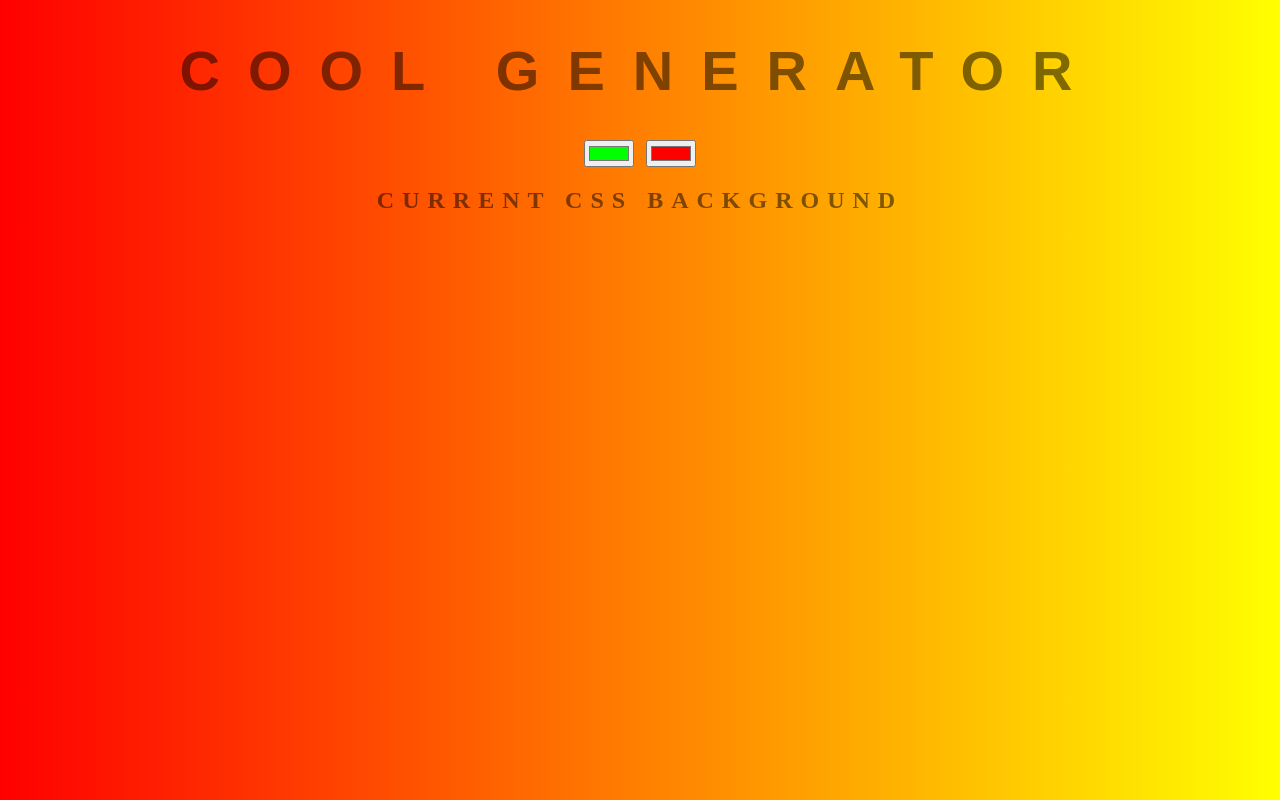
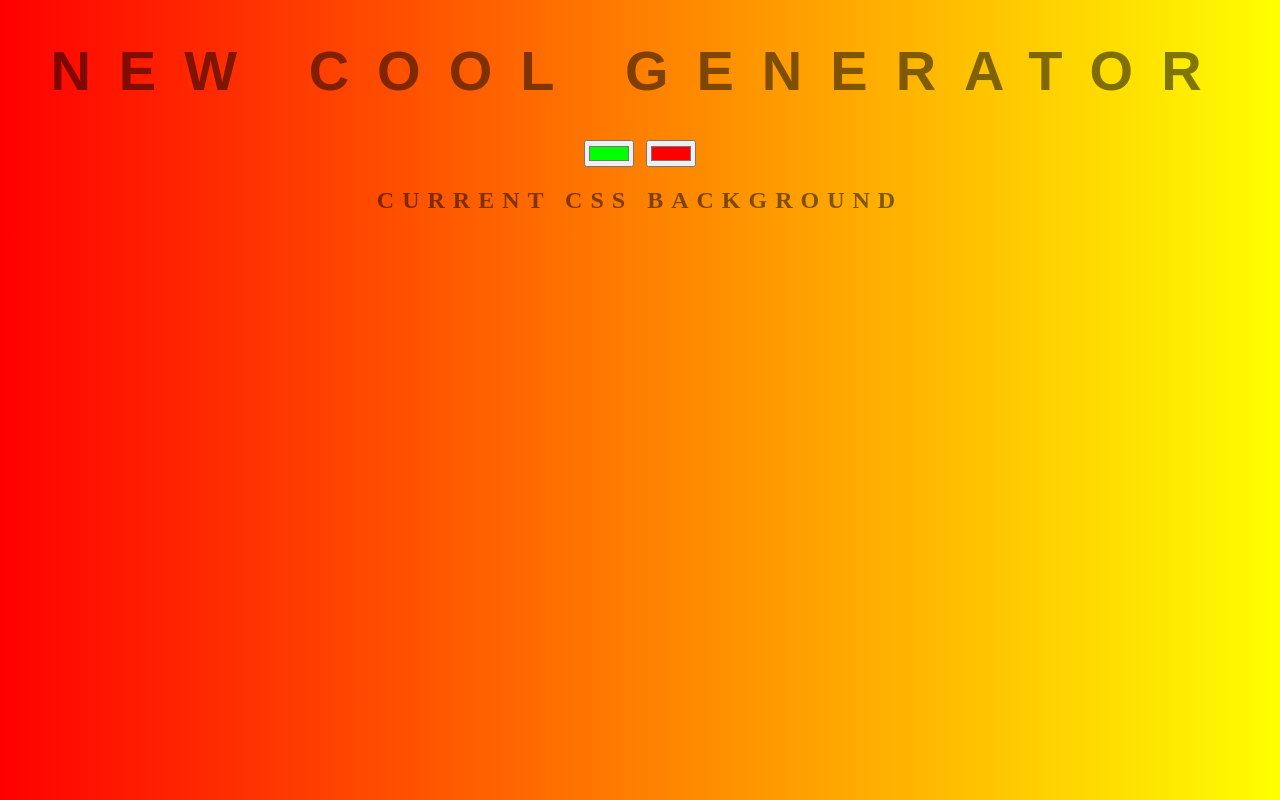
Before and after one commit to Robbiehype/background-generator, a plain HTML site: page index.html in a window 1280 px wide. Drawn offline with Linux system fonts and the light colour scheme.

Commit message:
New word added

```diff
--- a/index.html
+++ b/index.html
@@ -8,7 +8,7 @@
     <link rel="stylesheet" type="text/css" media="screen" href="style.css" />
 </head>
 <body id='gradient'>
-    <h1>Cool generator</h1>
+    <h1>New Cool generator</h1>
     <input class='color1' type='color' name='color1' value ='#00ff00'>
     <input class='color2' type='color' name='color2' value ='#ff0000'>
     <h2>Current CSS background</h2>
```
